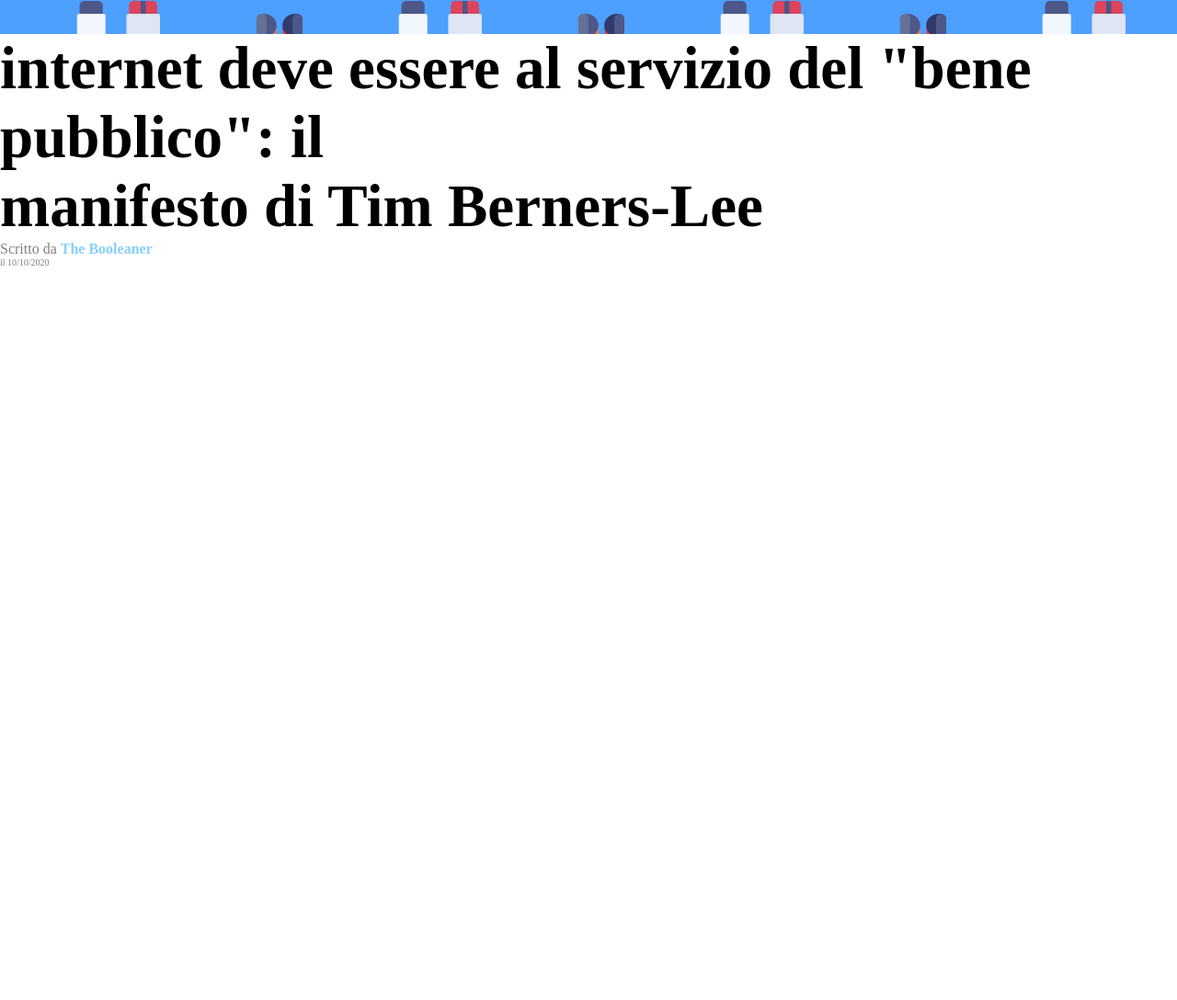
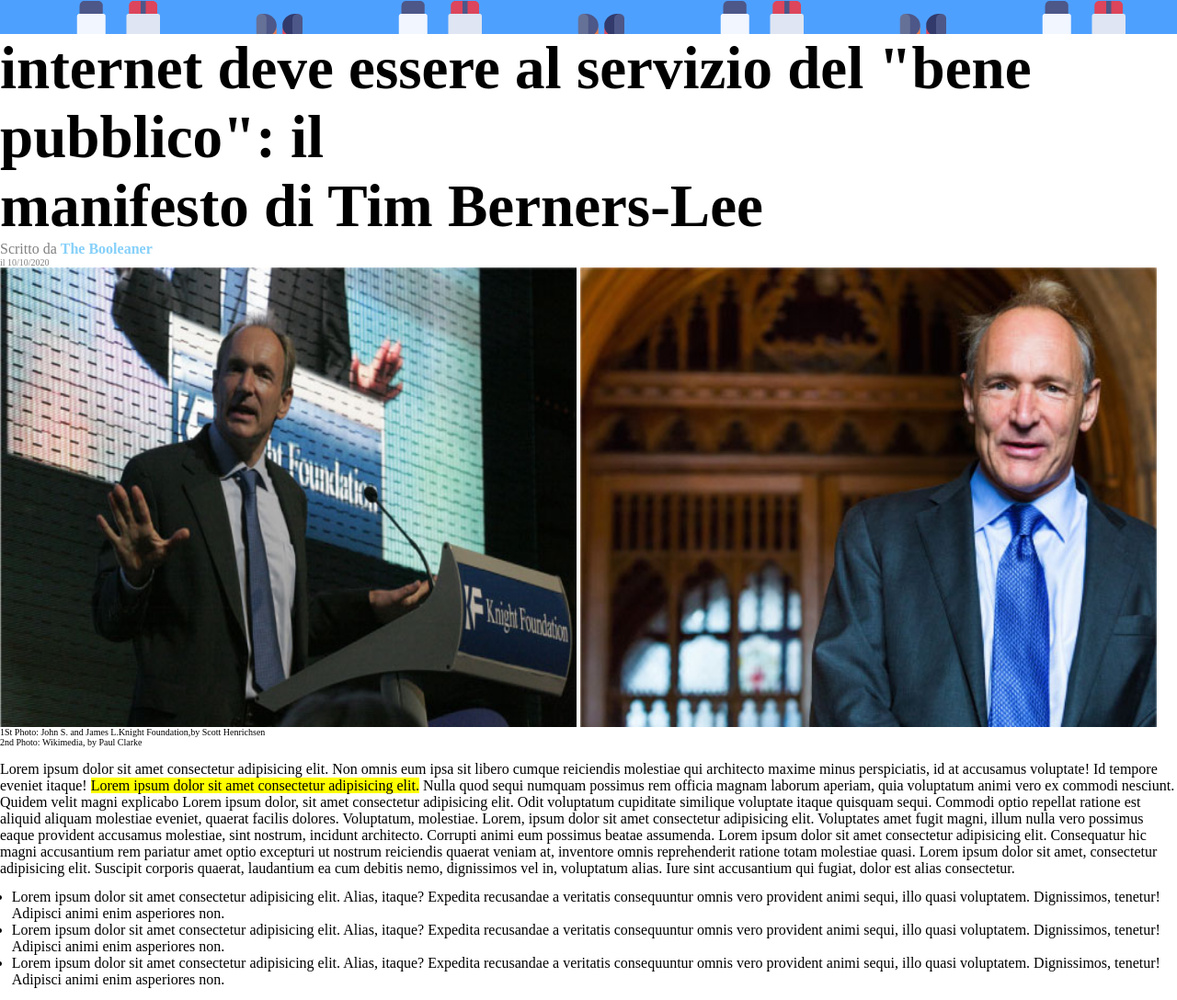
Before and after one commit to Anymoose98/html-css-booleaner, a plain HTML site: page index.html in a window 1280 px wide. Shown: the part 113-1201 px from the top of the page at 92% size. Before the commit the page ends 800 px from the top, so only its background shows below. Drawn offline with Linux system fonts and the light colour scheme.

Commit message:
fine section 2

```diff
--- a/css/style.css
+++ b/css/style.css
@@ -32,3 +32,25 @@
 .scritte-piccole{
     font-size: 10px;
 }
+
+/* section 2 */
+
+#contenitore-foto-tim{
+    height: 500px;
+}
+.foto-tim{
+  width: 49%;
+  height: 100%;
+}
+
+.sfondo-giallo{
+    background-color: yellow;
+}
+
+#lista-non-ordinata{
+    padding: 1%;
+}
+
+.margine-superiore{
+    margin-top: 15px;
+}
--- a/index.html
+++ b/index.html
@@ -25,6 +25,31 @@
             <p class="grigio-scritte scritte-piccole">il 10/10/2020</p>
         </section>
 
+        <!-- section 2 2 img con didascalia, testo e UL -->
+        <section>
+            <div id="contenitore-foto-tim">
+                <img src="./img/tim-1.jpg" alt="foto Tim 1" class="foto-tim">
+                <img src="./img/tim-2.jpg" alt="Foto Tim 2" class="foto-tim">
+            </div>
+
+            <p class="scritte-piccole">1St Photo: John S. and James L.Knight Foundation,by Scott Henrichsen</p>
+            <p class="scritte-piccole">2nd Photo: Wikimedia, by Paul Clarke</p>
+
+            <p class="margine-superiore">
+                Lorem ipsum dolor sit amet consectetur adipisicing elit. Non omnis eum ipsa sit libero cumque reiciendis molestiae qui architecto maxime minus perspiciatis, id at accusamus voluptate! Id tempore eveniet itaque! <span class="sfondo-giallo">Lorem ipsum dolor sit amet consectetur adipisicing elit.</span> Nulla quod sequi numquam possimus rem officia magnam laborum aperiam, quia voluptatum animi vero ex commodi nesciunt. Quidem velit magni explicabo Lorem ipsum dolor, sit amet consectetur adipisicing elit. Odit voluptatum cupiditate similique voluptate itaque quisquam sequi. Commodi optio repellat ratione est aliquid aliquam molestiae eveniet, quaerat facilis dolores. Voluptatum, molestiae. Lorem, ipsum dolor sit amet consectetur adipisicing elit. Voluptates amet fugit magni, illum nulla vero possimus eaque provident accusamus molestiae, sint nostrum, incidunt architecto. Corrupti animi eum possimus beatae assumenda. Lorem ipsum dolor sit amet consectetur adipisicing elit. Consequatur hic magni accusantium rem pariatur amet optio excepturi ut nostrum reiciendis quaerat veniam at, inventore omnis reprehenderit ratione totam molestiae quasi. Lorem ipsum dolor sit amet, consectetur adipisicing elit. Suscipit corporis quaerat, laudantium ea cum debitis nemo, dignissimos vel in, voluptatum alias. Iure sint accusantium qui fugiat, dolor est alias consectetur.
+            </p>
+
+            <ul id="lista-non-ordinata">
+                <li>Lorem ipsum dolor sit amet consectetur adipisicing elit. Alias, itaque? Expedita recusandae a veritatis consequuntur omnis vero provident animi sequi, illo quasi voluptatem. Dignissimos, tenetur! Adipisci animi enim asperiores non.</li>
+                <li>Lorem ipsum dolor sit amet consectetur adipisicing elit. Alias, itaque? Expedita recusandae a veritatis consequuntur omnis vero provident animi sequi, illo quasi voluptatem. Dignissimos, tenetur! Adipisci animi enim asperiores non.</li>
+                <li>Lorem ipsum dolor sit amet consectetur adipisicing elit. Alias, itaque? Expedita recusandae a veritatis consequuntur omnis vero provident animi sequi, illo quasi voluptatem. Dignissimos, tenetur! Adipisci animi enim asperiores non.</li>
+            </ul>
+        </section>
+
+        <!--section 3 tabella e scritta-->
+        <section>
+
+        </section>
     </main>
 
     <!-- scritta con due img finali -->
```
